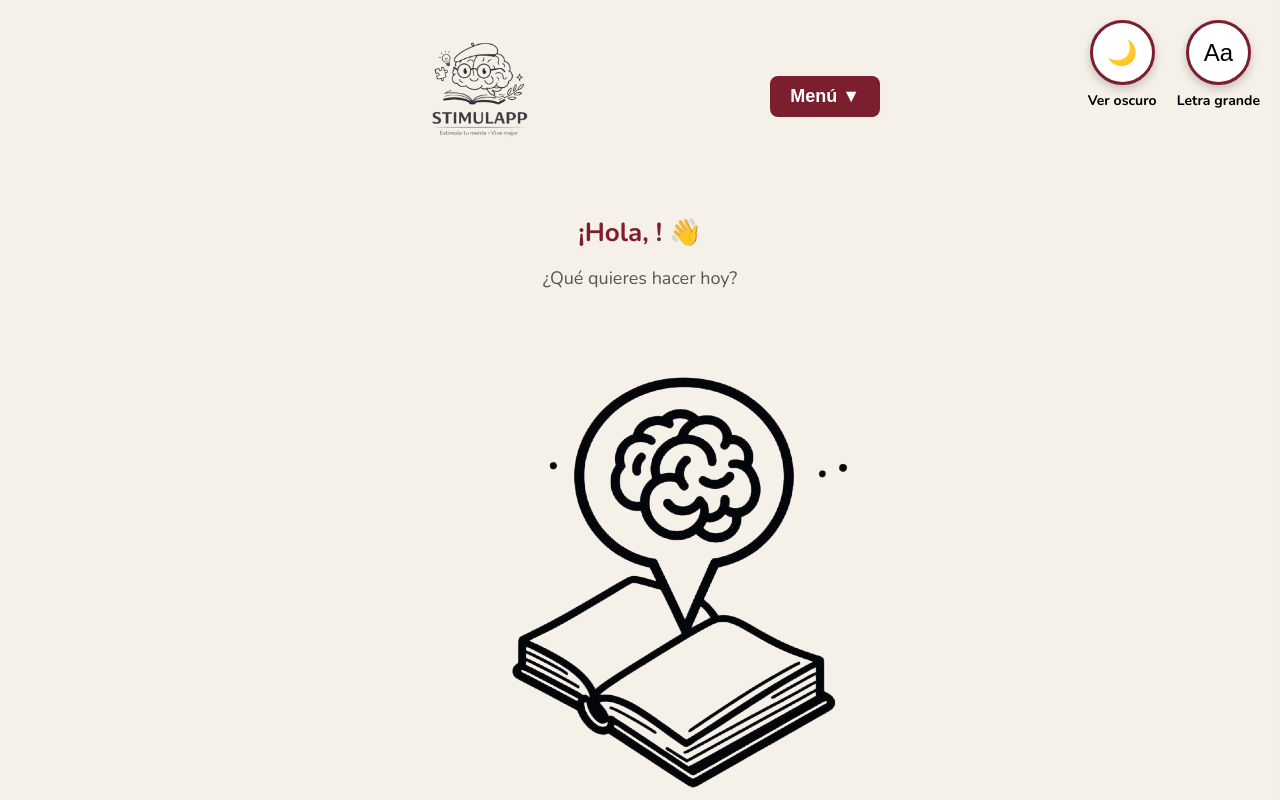
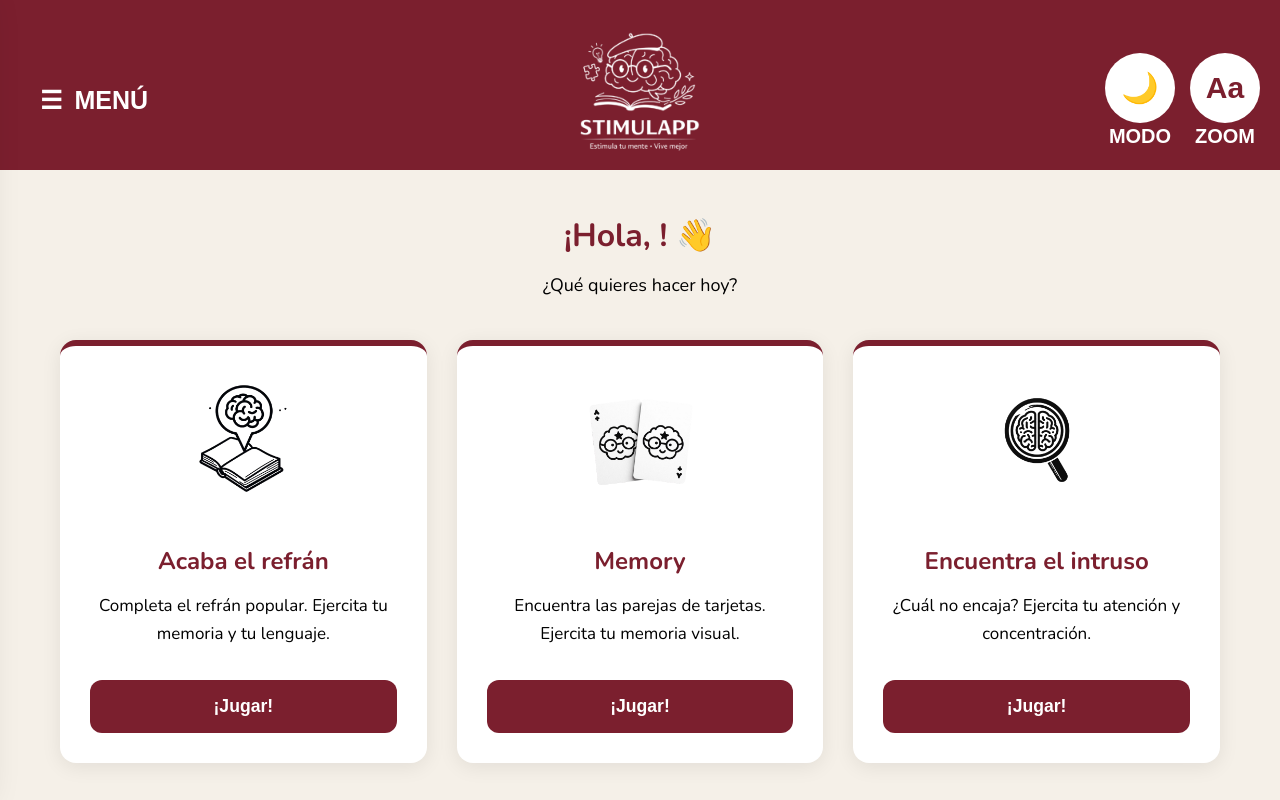
Before and after one commit to mariarodriguezgarcia89/stimulApp, a Vue app in the folder frontend/: page /menu in a window 1280 px wide. Shown: the top 800 px of the page. Built offline with nearby package versions, Linux system fonts and the light colour scheme; sample sign-in values are in the browser's storage.

Commit message:
Rediseño MenuView - topbar granate, tarjetas horizontales, botones accesibilidad integrados, correcciones modo oscuro

```diff
--- a/frontend/src/App.vue
+++ b/frontend/src/App.vue
@@ -6,6 +6,7 @@ const isLarge = ref(false)
 
 function toggleDarkMode() {
   isDark.value = !isDark.value
+  console.log('toggleDarkMode llamado, isDark ahora es:', isDark.value)
   const theme = isDark.value ? 'dark' : 'light'
   document.documentElement.setAttribute('data-theme', theme)
 }
@@ -23,12 +24,12 @@ function toggleFontSize() {
       <button @click="toggleDarkMode">
         {{ isDark ? '☀️' : '🌙' }}
       </button>
-      <span class="etiqueta">{{ isDark ? 'Ver claro' : 'Ver oscuro' }}</span>
+      <span class="etiqueta">MODO</span>
     </div>
 
     <div class="control-group">
       <button @click="toggleFontSize">Aa</button>
-      <span class="etiqueta">{{ isLarge ? 'Letra normal' : 'Letra grande' }}</span>
+      <span class="etiqueta">ZOOM</span>
     </div>
   </div>
   <router-view></router-view>
--- a/frontend/src/assets/main.css
+++ b/frontend/src/assets/main.css
@@ -25,27 +25,35 @@
   --color-texto-suave: #ccbbaa;
 }
 
+[data-theme="dark"] .icono-oscuro {
+  filter: invert(1)  brightness(2);
+}
 /* ========================================================
    3. SISTEMA DE ESCALADO (ZOOM PROPORCIONAL)
    ======================================================== */
-/* Base: Preparamos los contenedores para que la animación sea fluida al ir y volver */
-.pagina-container,
+/* Base: Preparamos los contenedores para que la animación sea fluida al ir y volver
+/* .pagina-container,
 .juego-container,
 .registro-container,
 .perfil-container,
+.menu-container,
 .login-container {
   transform-origin: top center;
   transition: transform 0.3s ease, margin-top 0.3s ease;
-}
+} */
 
 /* Estado activo: Aumenta el tamaño un 15% */
-[data-size="large"] .pagina-container,
+/* [data-size="large"] .pagina-container,
 [data-size="large"] .juego-container,
 [data-size="large"] .registro-container,
 [data-size="large"] .perfil-container,
+[data-size="large"] .menu-container,
 [data-size="large"] .login-container {
-  transform: scale(1.15);
-  margin-top: 30px;
+  zoom: 1.15;
+} */
+
+html[data-size="large"] {
+  zoom: 1.15;
 }
 
 /* ========================================================
@@ -342,3 +350,11 @@ input:focus {
 [data-theme="dark"] input {
   color: var(--color-texto) !important;
 }
+
+#app {
+  flex: 1;
+  display: flex;
+  flex-direction: column;
+  background-color: var(--color-fondo);
+  min-height: 100vh;
+}
--- a/frontend/src/views/MenuView.vue
+++ b/frontend/src/views/MenuView.vue
@@ -1,11 +1,12 @@
 <script setup>
-import { ref, onMounted } from 'vue'
+import { ref, onMounted, onUnmounted }from 'vue'
 import { useRouter } from 'vue-router'
 import { useAuthStore } from '@/stores/auth'
 import avatarDefault from '@/assets/avatar-default.jpg'
 import ModalDificultad from '@/components/shared/ModalDificultad.vue'
+
 const menuAbierto = ref(false)
-const juegoSeleccionado = ref(null) // 'refran', 'memory', 'intruso'
+const juegoSeleccionado = ref(null)
 
 const JUEGOS = {
     refran: {
@@ -32,9 +33,13 @@ const router = useRouter()
 const authStore = useAuthStore()
 
 onMounted(() => {
-  if (!authStore.token) {
-    router.push('/login')
-  }
+  const float = document.querySelector('.accesibilidad-float')
+  if (float) float.style.display = 'none'
+})
+
+onUnmounted(() => {
+  const float = document.querySelector('.accesibilidad-float')
+  if (float) float.style.display = ''
 })
 
 function cerrarSesion() {
@@ -47,67 +52,117 @@ function seleccionarDificultad(nivel) {
     juegoSeleccionado.value = null
     router.push(`/juego/${juego}?dificultad=${nivel}`)
 }
+const isDark = ref(document.documentElement.getAttribute('data-theme') === 'dark')
+const isLarge = ref(document.documentElement.getAttribute('data-size') === 'large')
+
+function toggleDarkMode() {
+  isDark.value = !isDark.value
+  document.documentElement.setAttribute('data-theme', isDark.value ? 'dark' : 'light')
+}
+
+function toggleFontSize() {
+  isLarge.value = !isLarge.value
+  document.documentElement.setAttribute('data-size', isLarge.value ? 'large' : 'normal')
+}
+
 </script>
+
 
 <template>
   <div class="menu-container">
-
-    <!-- Barra superior -->
-    <div class="topbar">
-      <img src="@/assets/logo.png" alt="Logo StimulApp" class="logo" />
-      <button class="btn-menu" @click="menuAbierto = !menuAbierto">Menú ▼</button>
+    <header class="navbar-solida">
+      <div class="nav-col-izquierda">
+        <button class="btn-sidebar-trigger" @click="menuAbierto = !menuAbierto">
+          <span class="icono">☰</span> <span class="texto-menu">MENÚ</span>
+        </button>
       </div>
 
-    <!-- Panel lateral desplegable -->
-    <div class="panel-lateral" :class="{ abierto: menuAbierto }">
-      <div class="panel-header">
-        <img :src="authStore.foto_perfil || avatarDefault" alt="Foto de perfil" class="avatar" />
-        <p class="panel-nombre">{{ authStore.nombre }}</p>
-      </div>
-      <button class="btn-panel" @click="router.push('/perfil'); menuAbierto = false">👤 Mi perfil</button>
-      <button class="btn-panel deshabilitado" disabled>📊 Mis estadísticas</button>
-      <button class="btn-panel cerrar" @click="cerrarSesion">Cerrar sesión</button>
-      <button class="btn-panel" @click="menuAbierto = false">✕ Cerrar menú</button>
+      <div class="nav-col-centro">
+        <img src="@/assets/logo.png" alt="Logo StimulApp" class="logo logo-nav" />
       </div>
 
-    <!-- Overlay oscuro al abrir el menú -->
-    <div class="overlay" v-if="menuAbierto" @click="menuAbierto = false"></div>
 
-    <!-- Saludo -->
-    <div class="saludo">
+      <div class="nav-col-derecha">
+        <div class="accesibilidad-nav">
+          <button class="btn-nav-acc" @click="toggleDarkMode">
+            <span class="circulo-acc">{{ isDark ? '☀️' : '🌙' }}</span>
+            <span class="label-acc">Modo</span>
+          </button>
+          <button class="btn-nav-acc" @click="toggleFontSize">
+            <span class="circulo-acc">Aa</span>
+            <span class="label-acc">Zoom</span>
+          </button>
+        </div>
+      </div>
+    </header>
+
+
+    <aside class="panel-lateral" :class="{ abierto: menuAbierto }">
+      <div class="panel-header-user">
+        <img
+        :src="authStore.foto_perfil || avatarDefault"
+        alt="Foto de perfil"
+        class="avatar-circular-menu"
+        @error="(e) => e.target.src = avatarDefault" />
+
+        <h2 class="usuario-nombre">{{ authStore.nombre }}</h2>
+      </div>
+
+      <nav class="panel-navigation">
+        <button class="btn-panel-link" @click="router.push('/perfil'); menuAbierto = false">👤 Mi perfil</button>
+        <button class="btn-panel-link deshabilitado" disabled>📊 Mis estadísticas</button>
+        <hr class="divisor-panel" />
+        <button class="btn-panel-link cerrar-rojo" @click="cerrarSesion">🚪 Cerrar sesión</button>
+      </nav>
+
+
+      <button class="btn-principal secundario-btn" @click="menuAbierto = false">✕ Volver</button>
+    </aside>
+
+
+    <div class="overlay-fixed" v-if="menuAbierto" @click="menuAbierto = false"></div>
+
+
+    <main class="main-content-menu">
+      <div class="saludo-box">
         <h1>¡Hola, {{ authStore.nombre }}! 👋</h1>
         <p>¿Qué quieres hacer hoy?</p>
       </div>
 
-    <!-- Tarjetas de juegos -->
-    <div class="juegos">
-      <div class="juego-card" @click="juegoSeleccionado = 'refran'">
-        <img src="@/assets/icono-refran.png" alt="Acaba el refrán" class="juego-icono" />
-        <div class="juego-info">
+
+      <div class="grid-juegos-principal">
+        <div class="tarjeta-juego caja" @click="juegoSeleccionado = 'refran'">
+          <img src="@/assets/icono-refran.png" alt="Refranes" class="logo-juego icono-oscuro" />
+          <div class="juego-detalle">
             <h2>Acaba el refrán</h2>
             <p>Completa el refrán popular. Ejercita tu memoria y tu lenguaje.</p>
-          <button class="btn-juego">¡Jugar!</button>
+            <button class="btn-principal">¡Jugar!</button>
           </div>
         </div>
 
-      <div class="juego-card" @click="juegoSeleccionado = 'memory'">
-        <img src="@/assets/icono-memory.png" alt="Memory" class="juego-icono" />
-        <div class="juego-info">
+
+        <div class="tarjeta-juego caja" @click="juegoSeleccionado = 'memory'">
+          <img src="@/assets/icono-memory.png" alt="Memory" class="logo-juego"  />
+          <div class="juego-detalle">
             <h2>Memory</h2>
             <p>Encuentra las parejas de tarjetas. Ejercita tu memoria visual.</p>
-          <button class="btn-juego">¡Jugar!</button>
+            <button class="btn-principal">¡Jugar!</button>
           </div>
         </div>
 
-      <div class="juego-card" @click="juegoSeleccionado = 'intruso'">
-        <img src="@/assets/icono-intruso.png" alt="Encuentra el intruso" class="juego-icono" />
-        <div class="juego-info">
+
+        <div class="tarjeta-juego caja" @click="juegoSeleccionado = 'intruso'">
+          <img src="@/assets/icono-intruso.png" alt="Intruso" class="logo-juego icono-oscuro"/>
+          <div class="juego-detalle">
             <h2>Encuentra el intruso</h2>
             <p>¿Cuál no encaja? Ejercita tu atención y concentración.</p>
-          <button class="btn-juego">¡Jugar!</button>
+            <button class="btn-principal">¡Jugar!</button>
           </div>
         </div>
       </div>
+    </main>
+
+
     <ModalDificultad
       v-if="juegoSeleccionado"
       :icono="JUEGOS[juegoSeleccionado].icono"
@@ -120,182 +175,207 @@ function seleccionarDificultad(nivel) {
   </div>
 </template>
 
+
 <style scoped>
-.menu-container {
-  max-width: 520px;
-  margin: 0 auto;
-  padding: 0 20px 40px;
+/* 1. NAVBAR SÓLIDA (Aprovechando var de main.css) */
+.navbar-solida {
+  display: grid;
+  grid-template-columns: 1fr auto 1fr;
+  align-items: center;
+  background-color: var(--color-principal);
+  width: 100%;
+  height: 170px;
+  position: sticky;
+  top: 0;
+  z-index: 50;
+  padding: 0; /* ¡Crucial! Sin padding no hay huecos */
+  border: none; /* Eliminamos cualquier borde que pueda parecer una sombra */
+  overflow: hidden; /* Corta cualquier cosa que sobresalga */
+}
+
+.nav-col-izquierda { display: flex; }
+
+.btn-sidebar-trigger {
+  /* Eliminamos el fondo oscuro y lo ponemos transparente */
+  background: transparent;
+  border: none;
+  color: white;
+  padding: 0 40px;
+  font-weight: 900;
+  font-size: 25px;
+  cursor: pointer;
+  display: flex;
+  align-items: center;
+  justify-content: center;
+  gap: 12px;
+  height: 100%;
+  margin: 0;
+
+  /* Limpieza total de efectos */
+  box-shadow: none !important;
+  outline: none;
+  transition: background 0.3s;
+}
+
+.logo-nav {
+  height: 200px;
+  width: auto;
+  display: block;
+  filter: brightness(0) invert(1) !important;
+  image-rendering: -webkit-optimize-contrast;
+  transition: transform 0.3s ease;
+}
+
+/* 2. ACCESIBILIDAD INTEGRADA EN NAVBAR */
+.nav-col-derecha {
+  display: flex;
+  justify-content: flex-end;
+  align-items: center;
+  padding-right: 20px;
+}
+
+
+.accesibilidad-nav {
+  display: flex;
+  gap: 15px;
+}
+
+
+.btn-nav-acc {
+  background: none;
+  border: none;
+  color: white;
   display: flex;
   flex-direction: column;
-  gap: 20px;
-  position: relative;
-}
-
-.topbar {
-  display: flex;
-  justify-content: space-between;
   align-items: center;
-  padding: 16px 0;
-  position: sticky;
-  top: 0;
-  background-color: var(--color-fondo);
-  z-index: 10;
-}
-
-.logo {
-  width: 160px;
-}
-
-.btn-menu {
-  padding: 10px 20px;
-  font-size: 18px;
-  font-weight: bold;
-  background-color: var(--color-principal);
-  color: white;
-  border: none;
-  border-radius: 8px;
   cursor: pointer;
 }
 
+
+.circulo-acc {
+  background: white;
+  color: var(--color-principal);
+  width: 70px;
+  height: 70px;
+  border-radius: 50%;
+  display: flex;
+  align-items: center;
+  justify-content: center;
+  font-size: 30px;
+  font-weight: bold;
+}
+
+.label-acc {
+  font-size: 20px; font-weight: 800; text-transform: uppercase; margin-top: 2px; }
+
+
+/* 3. PANEL LATERAL */
 .panel-lateral {
   position: fixed;
   top: 0;
-  right: -300px;
-  width: 280px;
+  left: -320px;
+  width: 300px;
   height: 100%;
-  background-color: white;
-  box-shadow: -4px 0 20px rgba(0,0,0,0.15);
+  background-color: var(--color-caja);
   z-index: 100;
   display: flex;
   flex-direction: column;
-  padding: 30px 20px;
-  gap: 16px;
-  transition: right 0.3s ease;
+  padding: 50px 25px;
+  transition: left 0.4s ease;
+  box-shadow: 10px 0 30px rgba(0,0,0,0.1);
 }
 
-.panel-lateral.abierto {
-  right: 0;
+
+.panel-lateral.abierto { left: 0; }
+.panel-header-user { display: flex; flex-direction: column; align-items: center; margin-bottom: 30px; }
+.avatar-circular-menu {
+  width: 110px;
+  height: 110px;
+  border-radius: 50%;
+  border: 4px solid var(--color-principal);
+  object-fit: cover;
+  display: block;
+  margin-bottom: 15px;
 }
 
-.panel-header {
+.usuario-nombre { color: var(--color-texto); font-size: 22px; font-weight: 800; }
+
+.btn-panel-link {
+  width: 100%;
+  padding: 16px;
+  margin-bottom: 10px;
+  background: var(--color-fondo);
+  border: 1px solid var(--color-borde);
+  border-radius: 12px;
+  color: var(--color-texto);
+  font-weight: bold;
+  text-align: left;
+  cursor: pointer;
+  transition: all 0.3s ease; /* Animación suave para color y movimiento */
   display: flex;
-  flex-direction: column;
   align-items: center;
   gap: 10px;
-  padding-bottom: 16px;
-  border-bottom: 2px solid var(--color-borde);
 }
 
-.avatar {
-  width: 80px;
-  height: 80px;
-  border-radius: 50%;
-  object-fit: cover;
-  border: 3px solid var(--color-principal);
+.btn-panel-link:hover:not(.deshabilitado) {
+  background-color: var(--color-principal); /* Se vuelve granate */
+  color: white; /* El texto pasa a blanco para contrastar */
+  border-color: var(--color-principal-hover);
+  transform: translateX(5px); /* Pequeño desplazamiento a la derecha para feedback visual */
+  box-shadow: 0 4px 8px rgba(0, 0, 0, 0.1);
 }
 
-.panel-nombre {
-  font-size: 20px;
-  font-weight: bold;
-  color: var(--color-principal);
-  text-align: center;
-}
-
-.btn-panel {
-  width: 100%;
-  padding: 14px;
-  font-size: 17px;
-  font-weight: bold;
-  background-color: white;
-  color: var(--color-principal);
-  border: 2px solid var(--color-principal);
-  border-radius: 8px;
-  cursor: pointer;
-  text-align: left;
-}
-
-.btn-panel:hover {
-  background-color: #fdecea;
-}
-
-.btn-panel.cerrar {
-  color: #c0392b;
-  border-color: #c0392b;
-}
-
+/* Estado deshabilitado (Mis estadísticas) */
 .deshabilitado {
   opacity: 0.5;
   cursor: not-allowed;
+  filter: grayscale(1);
 }
 
-.overlay {
-  position: fixed;
-  top: 0;
-  left: 0;
-  width: 100%;
-  height: 100%;
-  background-color: rgba(0,0,0,0.4);
-  z-index: 50;
+.cerrar-rojo { color: #d32f2f; border-color: #f5c6cb; }
+.cerrar-rojo:hover {
+  background-color: #c0392b !important;
+  color: white !important;
+  transform: translateX(5px);
 }
 
-.saludo {
+.secundario-btn {
+  background-color: var(--color-borde);
+  color: var(--color-texto);
+  margin-top: auto;
   text-align: center;
+  justify-content: center;
 }
 
-.saludo h1 {
-  font-size: 26px;
-  color: var(--color-principal);
+
+/* 4. CONTENIDO JUEGOS */
+.main-content-menu { max-width: 1200px; margin: 0 auto; padding: 40px 20px; }
+.saludo-box { text-align: center; margin-bottom: 40px; }
+.saludo-box h1 { color: var(--color-principal); font-size: 32px; }
+
+
+:global([data-theme="dark"]) .saludo-box h1,
+:global([data-theme="dark"]) .juego-detalle h2 {
+  color: var(--color-texto) !important;
 }
 
-.saludo p {
-  font-size: 18px;
-  color: var(--color-texto-suave);
-}
-.juegos {
+
+.grid-juegos-principal {
   display: grid;
-  /* Si la pantalla es pequeña 1 columna, si es grande hasta 3 */
-  grid-template-columns: repeat(auto-fit, minmax(300px, 1fr));
-  gap: 24px;
-  width: 100%;
+  grid-template-columns: repeat(auto-fit, minmax(320px, 1fr));
+  gap: 30px;
 }
 
-.juego-card {
-  flex-direction: column; /* Icono arriba, texto abajo para aprovechar el grid */
-  text-align: center;
-  padding: 30px;
-  height: 100%;
-}
 
-.juego-info {
-  display: flex;
-  flex-direction: column;
-  gap: 8px;
-  flex: 1;
-}
+.tarjeta-juego { padding: 30px; display: flex; flex-direction: column; align-items: center; text-align: center; cursor: pointer; transition: transform 0.2s; }
+.tarjeta-juego:hover { transform: translateY(-5px); }
 
-.juego-card h2 {
-  font-size: 20px;
-  color: var(--color-principal);
-}
 
-.juego-card p {
-  font-size: 15px;
-  color: var(--color-texto-suave);
-}
+.logo-juego { width: 130px; margin-bottom: 20px; }
+.juego-detalle h2 { color: var(--color-principal); margin-bottom: 12px; font-size: 24px;}
+.juego-detalle p { margin-bottom: 25px; min-height: 50px; font-size: 17px; }
 
-.btn-juego {
-  padding: 10px 20px;
-  font-size: 16px;
-  background-color: var(--color-principal);
-  color: white;
-  border: none;
-  border-radius: 8px;
-  cursor: pointer;
-  font-weight: bold;
-  align-self: flex-start;
-}
 
-.btn-juego:hover {
-  background-color: var(--color-principal-hover);
-}
+.overlay-fixed { position: fixed; inset: 0; background: rgba(0,0,0,0.5); backdrop-filter: blur(4px); z-index: 90; }
+
 </style>
```
Also changed, not shown: frontend/src/assets/icono-intruso.png. Lines whose indentation alone changed are shown as unchanged.
